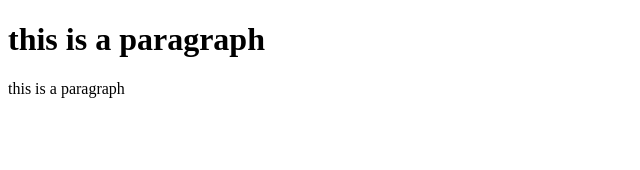
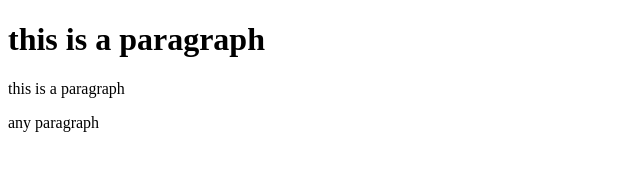
Before and after one commit to ejim121/learning-git, a plain HTML site: page index.html in a window 1280 px wide. Shown: the whole page, without its empty margins (0-640 px from the left). Drawn offline with Linux system fonts and the light colour scheme.

Commit message:
Update index.html

```diff
--- a/index.html
+++ b/index.html
@@ -9,5 +9,6 @@
 <body>
     <h1>this is a paragraph</h1>
     <p>this is a paragraph</p>
+    <p>any paragraph</p>
 </body>
 </html>
```
